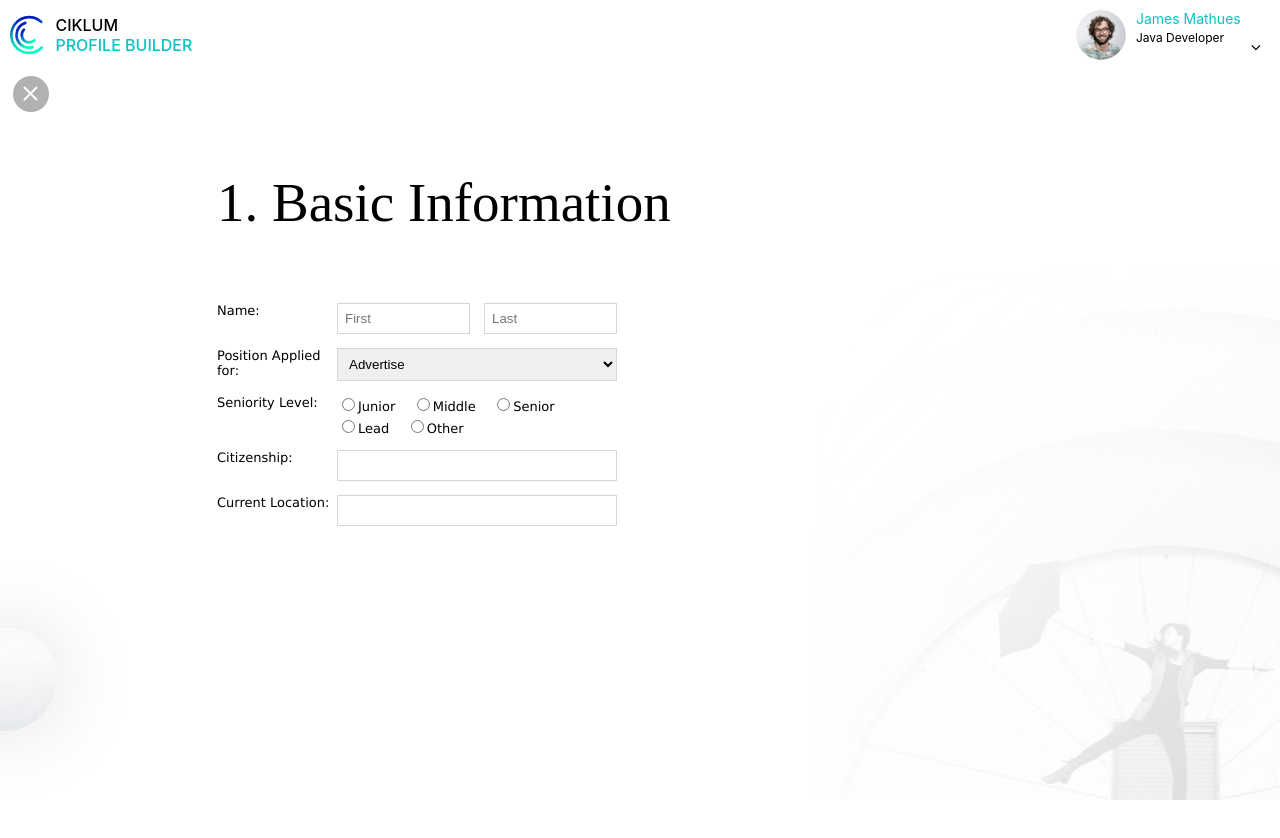
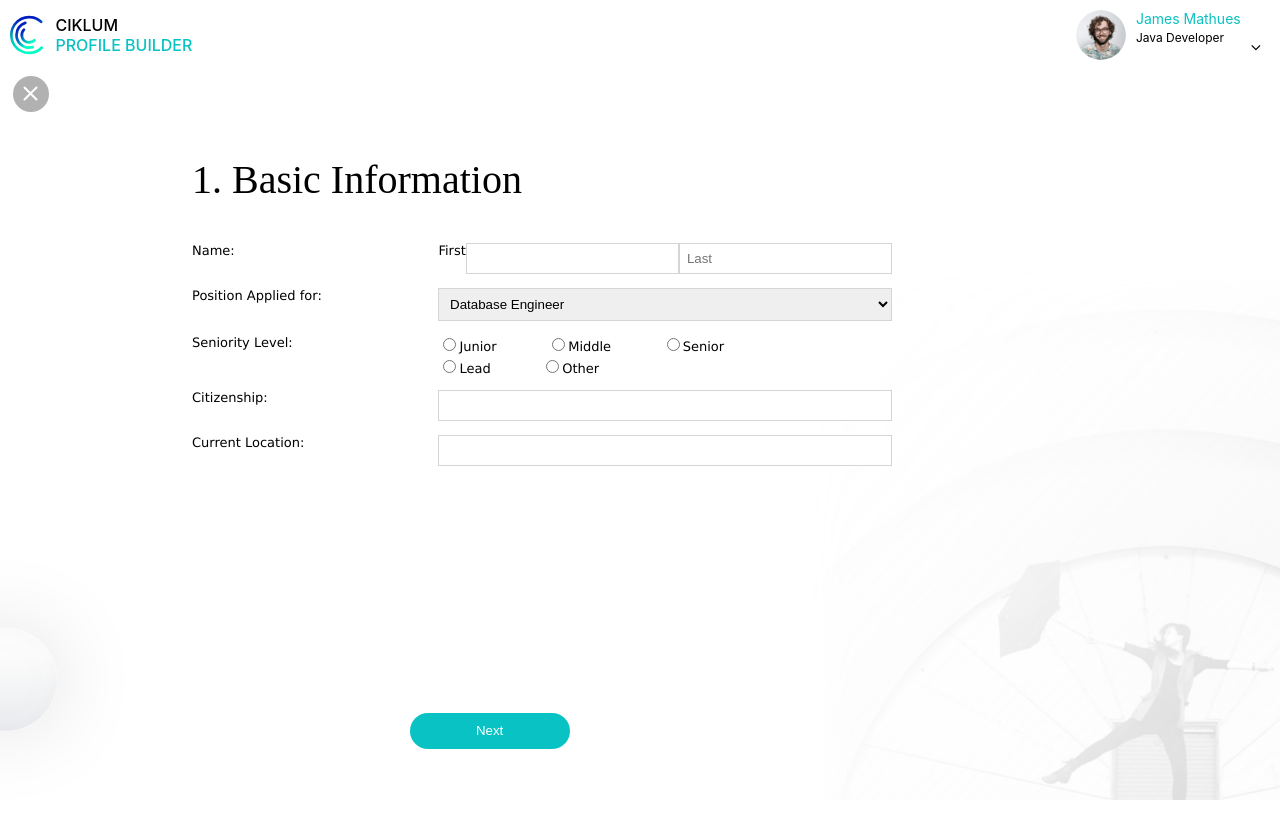
Before and after one commit to Abdulmoiz-Ahmer/CV-Builder, a React (Create React App) app: page /basic-info in a window 1280 px wide. Shown: the top 838 px of the page. Built offline with nearby package versions, Linux system fonts and the light colour scheme.

Commit message:
implemented form

```diff
--- a/src/Presentation/CV/BasicInformation/index.css
+++ b/src/Presentation/CV/BasicInformation/index.css
@@ -1,7 +1,5 @@
 .info {
   width: 100%;
-
-  /* background-color: #fff; */
 }
 .info-container {
   /* min-height: 100vh; */
@@ -39,23 +37,49 @@
   padding-top: 6px;
 }
 .form-style-1 {
-  max-width: 400px;
+  max-width: 700px;
   padding-left: 192px;
-  margin-left: 25px;
   display: flex;
   flex-direction: column;
+  position: relative;
   font: 13px "Lucida Sans Unicode", "Lucida Grande", sans-serif;
 }
 .input {
   display: flex;
+  gap: 52px;
   padding: 0;
+}
+/* float value */
+
+input:focus ~ .floating-label,
+input:not(:focus):valid ~ .floating-label {
+  top: 8px;
+  bottom: 10px;
+  left: 20px;
+  font-size: 11px;
+  opacity: 1;
+}
+
+/* .inputText {
+  font-size: 14px;
+  width: 200px;
+  height: 35px;
+} */
+
+.floating-label {
+  position: absolute;
+  pointer-events: none;
+  left: 20px;
+  top: 18px;
+  transition: 0.2s ease all;
 }
 
 .radio-group {
   width: 70%;
 }
-.radio-label {
-  font-weight: normal;
+.radio-group label {
+  padding-right: 34px;
+  /* margin: 0 10px 0 10px; */
 }
 .radio-group label::after {
   content: "\00a0\00a0\00a0\00a0"; /* eq &nbsp; x 4 */
@@ -79,8 +103,8 @@
   display: flex;
   justify-content: space-between;
 }
-.heading {
-  font-size: 55px;
+.basic-heading {
+  font-size: 40px;
   white-space: nowrap;
   font-family: "GT Walsheim Pro thin";
   color: #000000;
@@ -139,19 +163,20 @@ select {
 .form-style-1 .field-select {
   width: 70%;
 }
-.form-style-1 .field-textarea {
-  height: 100px;
+.next-button {
+  position: absolute;
+  bottom: 7%;
+  left: 32%;
 }
-.form-style-1 input[type="submit"],
-.form-style-1 input[type="button"] {
-  background: #4b99ad;
-  padding: 8px 15px 8px 15px;
+
+.next {
+  width: 160px;
+  height: 36px;
+  background: #09c2c3;
+  border-radius: 25px;
+  padding: 8px;
   border: none;
   color: #fff;
-}
-.form-style-1 input[type="submit"]:hover,
-.form-style-1 input[type="button"]:hover {
-  background: #4691a4;
   box-shadow: none;
   -moz-box-shadow: none;
   -webkit-box-shadow: none;
--- a/src/Presentation/CV/BasicInformation/index.tsx
+++ b/src/Presentation/CV/BasicInformation/index.tsx
@@ -24,16 +24,16 @@ function index() {
 
         <form>
           <div className="form-style-1">
-            <p className="heading">1. Basic Information</p>
+            <p className="basic-heading">1. Basic Information</p>
 
-            <div className="form-group input">
-              <label className="field-label">Name:</label>
+            <div className="input">
+              <label className="field-label ">Name:</label>
               <div className="input-fields">
+                <label className="first-label ">First</label>
                 <input
                   type="text"
                   name="field1"
                   className="field-divided"
-                  placeholder="First"
                 />{" "}
                 <input
                   type="text"
@@ -46,9 +46,9 @@ function index() {
             <div className="form-group input">
               <label className="field-label">Position Applied for:</label>
               <select name="field4" className="field-select">
-                <option value="Advertise">Advertise</option>
-                <option value="Partnership">Partnership</option>
-                <option value="General Question">General</option>
+                <option value="Advertise">Database Engineer</option>
+                <option value="Partnership">QA - Automation engineer</option>
+                <option value="General Question">Project Manager</option>
               </select>
             </div>
             <div className="form-group input">
@@ -89,6 +89,9 @@ function index() {
               />
             </div>
           </div>
+          <div className="next-button">
+            <button className="next">Next</button>
+          </div>
         </form>
       </div>
     </main>
```
